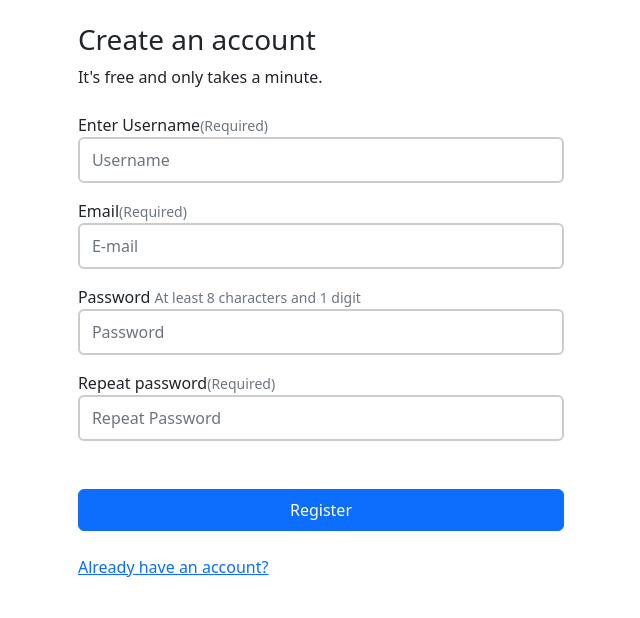
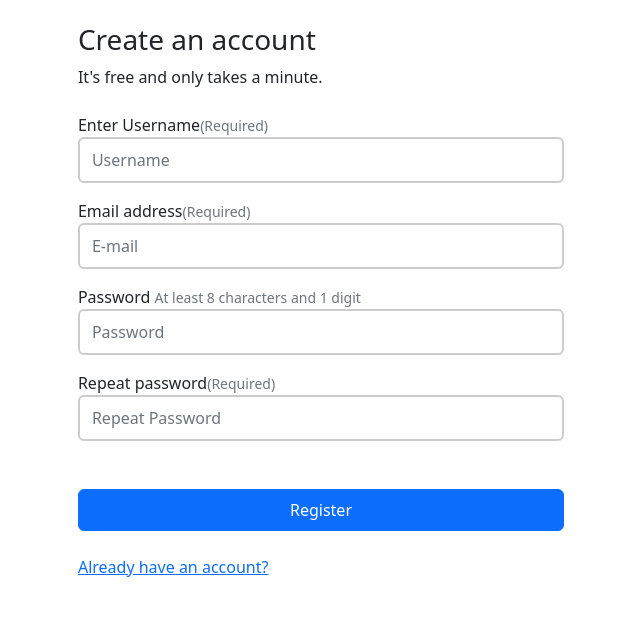
Before and after one commit to DanielleSmikle/Gifted_Ecom, a Django app: page /account/register/ in a window 1280 px wide. Shown: the part 106-724 px from the top of the page, without its empty margins (319-959 px from the left). Run offline with Django 4.2, Linux system fonts and the light colour scheme; data that the repository does not hold is empty.

Commit message:
str_obj_error

```diff
--- a/account/forms.py
+++ b/account/forms.py
@@ -4,13 +4,13 @@ from .models import UserBase
 
 class RegistrationForm(forms.ModelForm):
     user_name = forms.CharField(label= 'Enter Username', min_length=4, max_length=50, help_text='Required')
-    email = forms.EmailField(max_length=100, help_text ='Required', error_messages={'required': 'Sorry, you will need an emaail'})
+    email_address = forms.EmailField(max_length=100, help_text ='Required', error_messages={'required': 'Sorry, you will need an email address'})
     password = forms.CharField(label='Password', widget=forms.PasswordInput)
     password2 = forms.CharField(label ='Repeat password', widget=forms.PasswordInput)
 
     class Meta:
         model = UserBase
-        fields = ('user_name', 'email',)
+        fields = ('user_name', 'email_address',)
 
     def clean_username(self):
         user_name = self.cleaned_data['user_name'].lower()
@@ -25,19 +25,19 @@ class RegistrationForm(forms.ModelForm):
             raise forms.ValidationError('Passwords do not match.')
         return cd['password2']   #making sure user password is correct
 
-    def clean_email(self):
-        email = self.cleaned_data['email']
-        if UserBase.objects.filter(email=email).exists():
+    def clean_email_address(self):
+        email_address = self.cleaned_data['email_address']
+        if UserBase.objects.filter(email_address=email_address).exists():
             raise forms.ValidationError(
-                'Please use another Email, that is already taken')
-        return email
+                'Please use another email address, that is already taken')
+        return email_address
 
     def __init__(self, *args, **kwargs):
         super().__init__(*args, **kwargs)
         self.fields['user_name'].widget.attrs.update(
             {'class': 'form-control mb-3', 'placeholder': 'Username'})
-        self.fields['email'].widget.attrs.update(
-            {'class': 'form-control mb-3', 'placeholder': 'E-mail', 'name': 'email', 'id': 'id_email'})
+        self.fields['email_address'].widget.attrs.update(
+            {'class': 'form-control mb-3', 'placeholder': 'E-mail', 'name': 'email_address', 'id': 'id_email_address'})
         self.fields['password'].widget.attrs.update(
             {'class': 'form-control mb-3', 'placeholder': 'Password'})
         self.fields['password2'].widget.attrs.update(
--- a/account/models.py
+++ b/account/models.py
@@ -5,7 +5,7 @@ from django_countries.fields import CountryField
 from django.utils.translation import gettext_lazy as _
 
 class CustomAccountManager(BaseUserManager):
-    def create_superuser(self, email, user_name, password, **other_fields):
+    def create_superuser(self, email_address, user_name, password, **other_fields):
         other_fields.setdefault('is_staff', True)
         other_fields.setdefault('is_superuser', True)
         other_fields.setdefault('is_active', True)
@@ -17,22 +17,21 @@ class CustomAccountManager(BaseUserManager):
             raise ValueError(
                 'Superuser must be assigned to is_superuser=True.')
 
-        return self.create_user(email, user_name, password, **other_fields)
+        return self.create_user(email_address, user_name, password, **other_fields)
 
-    def create_user(self, email, user_name, password, **other_fields):
-        if not email:
-            raise ValueError(_('You must provide an email address'))
+    def create_user(self, email_address, user_name, password, **other_fields):
+        if not email_address:
+            raise ValueError(_('You must provide an email_address address'))
 
-        email = self.normalize_email(email)
-        user = self.model(email=email, user_name=user_name,
-                          **other_fields)
+        email_address = self.normalize_email(email_address)
+        user = self.model(email_address=email_address, user_name=user_name, **other_fields)
         user.set_password(password)
         user.save()
         return user
 
 class UserBase(AbstractBaseUser, PermissionsMixin):
     #usr/delievery info
-    email = models.EmailField(_('email address'), unique=True)
+    email_address = models.EmailField(max_length=150, default='emails@email.com', unique=True)
     user_name = models.CharField(max_length=150, unique= True)
     first_name= models.CharField(max_length=150, blank= True)
     about = models.TextField(_(
@@ -50,7 +49,7 @@ class UserBase(AbstractBaseUser, PermissionsMixin):
 
     objects = CustomAccountManager()
 
-    USERNAME_FIELD ='email'
+    USERNAME_FIELD ='email_address'
     REQUIRED_FIELDS = ['user_name']
 
     class Meta:
--- a/account/views.py
+++ b/account/views.py
@@ -6,7 +6,7 @@ from django.template.loader import render_to_string
 from django.contrib.auth.decorators import login_required
 
 from django.contrib.sites.shortcuts import get_current_site
-from django.utils.encoding import force_bytes, force_str
+from django.utils.encoding import force_str, force_bytes
 from django.utils.http import urlsafe_base64_decode, urlsafe_base64_encode
 from .models import UserBase
 from .forms import RegistrationForm
@@ -22,20 +22,20 @@ def account_register(request):
         registerForm = RegistrationForm(request.POST)
         if registerForm.is_valid():
             user = registerForm.save(commit=False)
-            user.email = registerForm.cleaned_data['email']
+            user.email_address = registerForm.cleaned_data['email_address']
             user.set_password(registerForm.cleaned_data['password'])
             user.is_active = False
             user.save()
-            # email setup
+            # email_address setup
             current_site = get_current_site(request)
             subject = 'Activate your Account'
-            message = render_to_string('account/registration/account_activation_email.html', {
+            message = render_to_string('account/registration/account_activation_email_address.html', {
                 'user': user,
                 'domain': current_site.domain,
                 'uid': urlsafe_base64_encode(force_bytes(user.pk)),
                 'token': account_activation_token.make_token(user),
             })
-            user.email_user(subject=subject, message=message)
+            user.email_address(subject=subject, message=message)
     else:
         registerForm = RegistrationForm()
     return render(request, 'account/registration/register.html', {'form':registerForm })
--- a/cart/cart.py
+++ b/cart/cart.py
@@ -12,7 +12,7 @@ class Cart(): #initialize method, function will be ran right away with new obj c
         self.cart = cart
 
     def add(self, feature, qty):
-        feature_id = str(feature.id)
+        feature_id = str(d)
 
         if feature_id in self.cart:
             self.cart[feature_id]['qty'] = qty
--- a/gigi_django/settings.py
+++ b/gigi_django/settings.py
@@ -106,6 +106,6 @@ LOGIN_URL = '/account/login/'
 
 DEFAULT_AUTO_FIELD = 'django.db.models.BigAutoField'
 
-#setting up email
+#setting up email_address
 
-EMAIL_BACKEND = 'django.core.mail.backends.console.EmailBckend'
+email_address_BACKEND = 'django.core.mail.backends.console.email_addressBckend'
--- a/templates/account/registration/register.html
+++ b/templates/account/registration/register.html
@@ -30,15 +30,15 @@
                                 {% for field in form %}
                                 {% if field.errors %}
                                 <div class="'alert alert-primary" role="alert">
-                                    {{ field.label }}: {{field.errors|striptags }}
+                                    {{ field.label }}: {{ field.errors|striptags }}
                                 </div>
                                 {% endif %}
                                 {% endfor %}
                                 {% endif %}
                                 <label> {{form.user_name.label }}<span class="text-muted small">(Required)</span></label>
                                 {{ form.user_name }}
-                                <label> {{form.email.label}}<span class="text-muted small">(Required)</span></label>
-                                {{ form.email }}
+                                <label> {{form.email_address.label}}<span class="text-muted small">(Required)</span></label>
+                                {{ form.email_address }}
                                 <label>{{form.password.label}}<span class="text-muted mb-4"></span></label>
                                 <small class="form-text text-muted mb-4 small">
                                     At least 8 characters and 1 digit
```
Also changed, not shown: account/migrations/0001_initial.py, gifted/migrations/0001_initial.py, gifted/migrations/0002_remove_feature_created_by.py (added), templates/account/registration/account_activation_email_address.html (renamed from templates/account/registration/account_activation_email.html).
